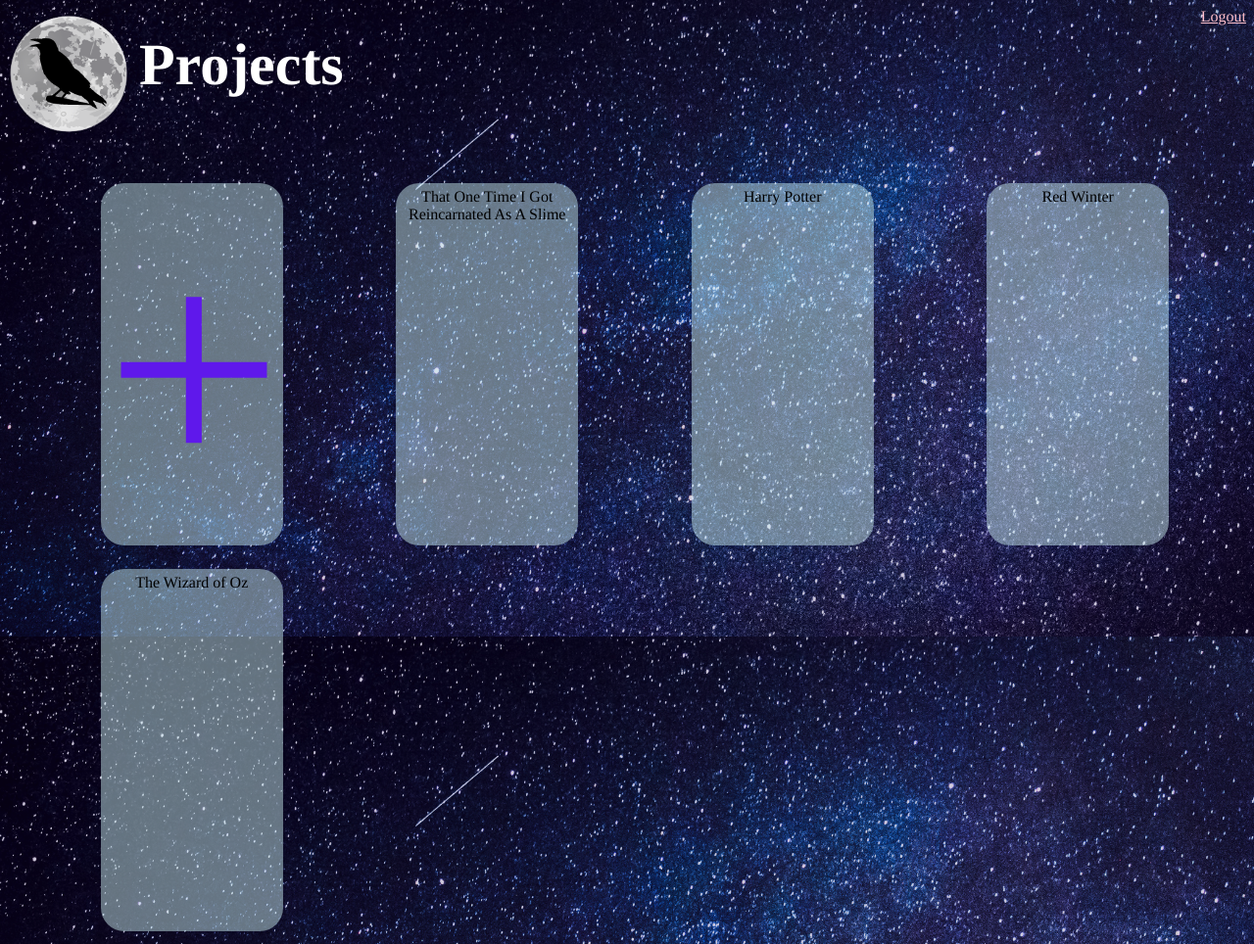
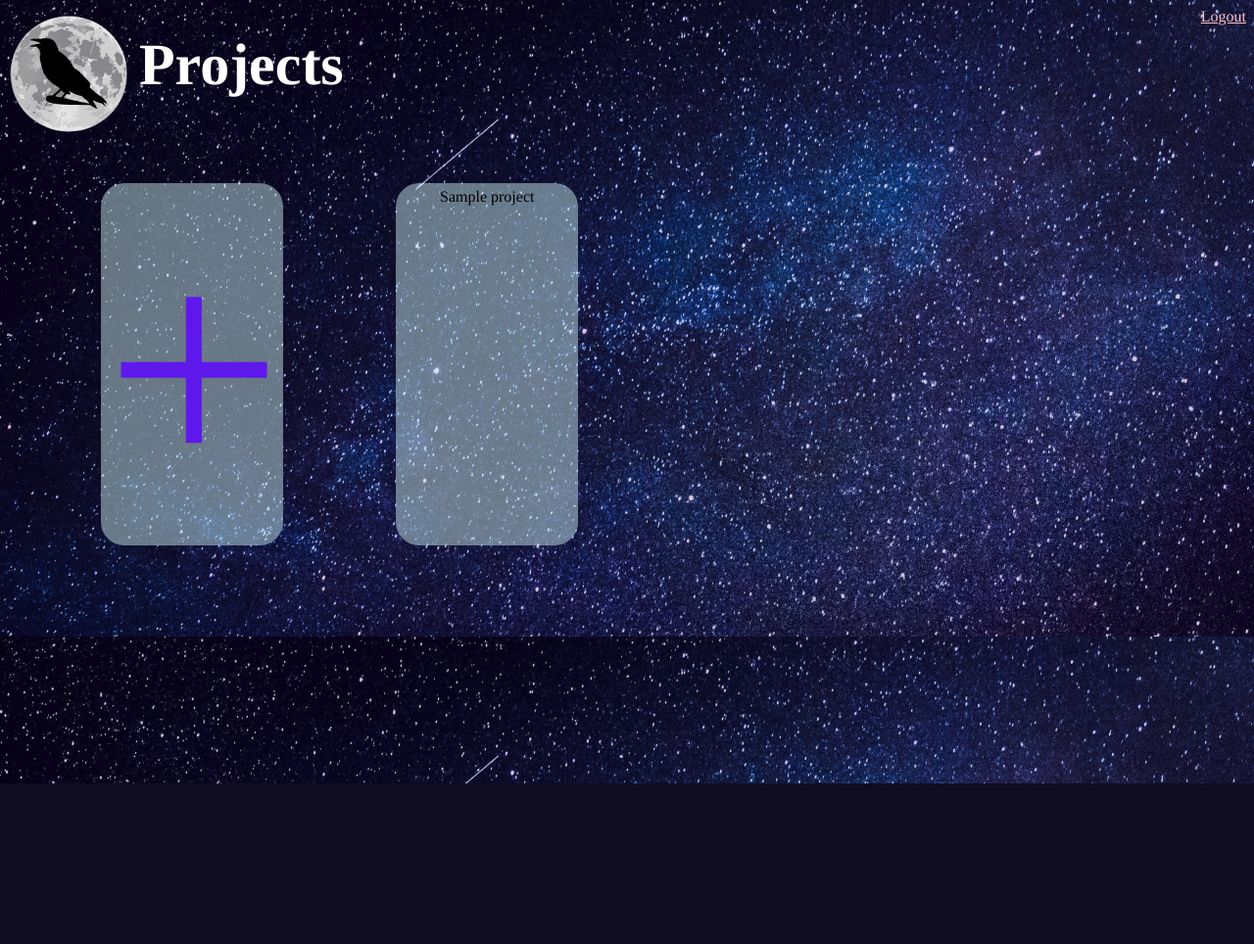
Before and after one commit to MaryfrancesU/RavenDesk, a PHP site: page /pages/dashboard.php in a window 1280 px wide. Shown: the whole page at 98% size. After the commit the page ends 800 px from the top, so only its background shows below. Run offline with PHP 8.4, Linux system fonts and the light colour scheme; the visitor is signed in with stand-in values (Sample User, id 1); tables that the repository leaves empty or names only in its code hold one stand-in row (values such as "Sample post").

Commit message:
users can only access their own projects

```diff
--- a/pages/dashboard.php
+++ b/pages/dashboard.php
@@ -6,12 +6,11 @@
         header("location:../index.php?error=notloggedin");
     }
 
-    $titles = array(
-        1 => "That One Time I Got Reincarnated As A Slime ",
-        2 => "Harry Potter",
-        3 => "Red Winter",
-        4 => "The Wizard of Oz",
-    );
+    //get projects where user id = session's user
+    $curruserid = $_SESSION["userid"];
+    $query = "SELECT id, name FROM projects WHERE user_id='$curruserid';";
+    $result = mysqli_query($conn, $query);
+	$userProjects = mysqli_fetch_all($result, MYSQLI_ASSOC);
 
 ?>
 
@@ -26,6 +25,7 @@
         <script src="../scripts/main.js"></script>
     </head>
 
+
     <body>
         <div class="nav-row">
             <a href="../scripts/auth/logoutuser.inc.php"> Logout </a>
@@ -35,12 +35,16 @@
             </div>
         </div>
 
+
         <div class="projects-grid-container">
             <div id="item1"> <a onclick="addProject()">+</a> </div>
             <?php
-			    foreach($titles as $title) { ?>
-                    <div>
-                        <a> <?php echo htmlspecialchars($title)?> </a>
+			    foreach($userProjects as $project) {
+                    $projlink = "./project.php?pid=".$project['id'];
+                    ?>
+
+                    <div onclick="location.href='<?php echo $projlink;?>'">
+                        <?php echo htmlspecialchars($project['name'])?>
                     </div>
                 <?php }
 		    ?>
--- a/scripts/auth/authfunctions.inc.php
+++ b/scripts/auth/authfunctions.inc.php
@@ -85,6 +85,7 @@
 			session_start();
 			$_SESSION["userid"] = $emailExists["id"];
 			$_SESSION["useremail"] = $emailExists["email"];
+			$_SESSION["projuser"] = $_SESSION["userid"];		//upon login, you become the global project user
 			header("location:../../pages/dashboard.php");
 			exit();
 		}
```
Also changed, not shown: pages/project.php (+22 -5 lines).
